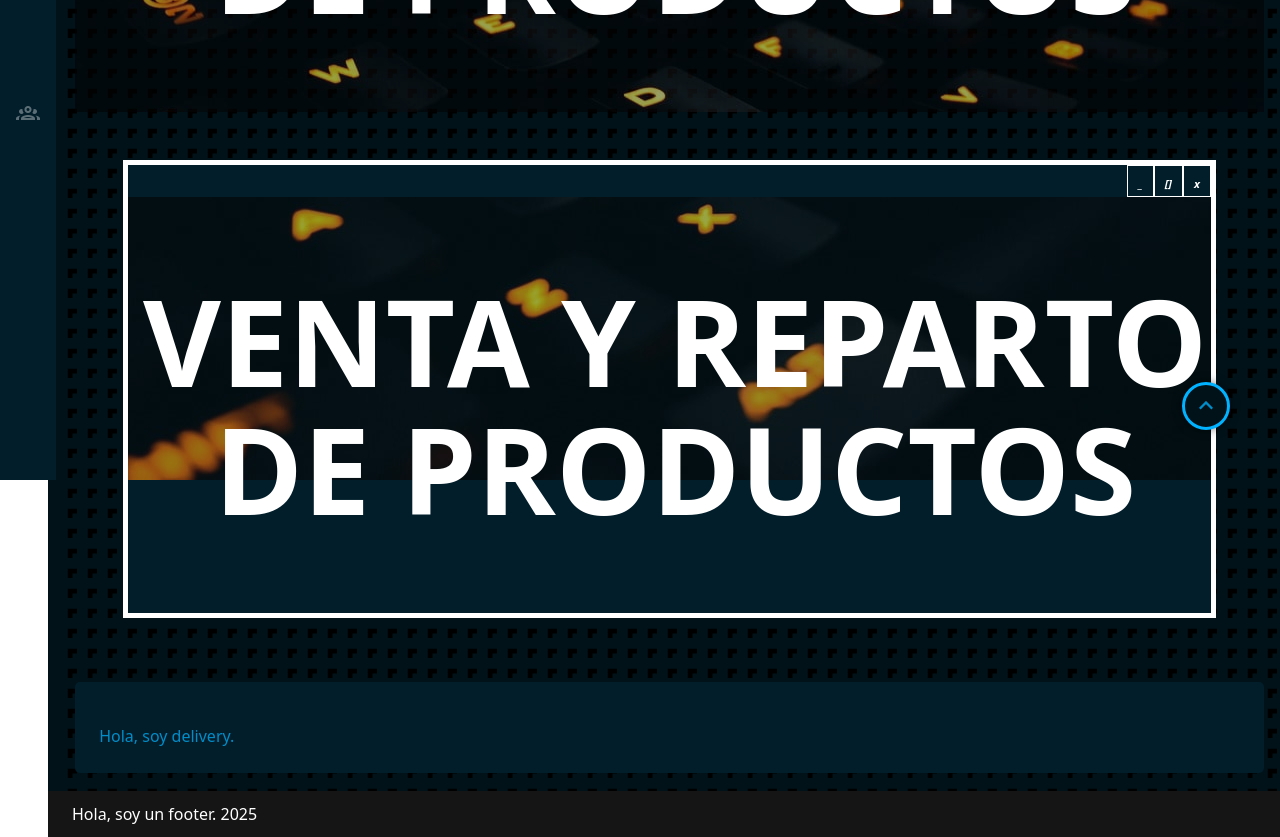
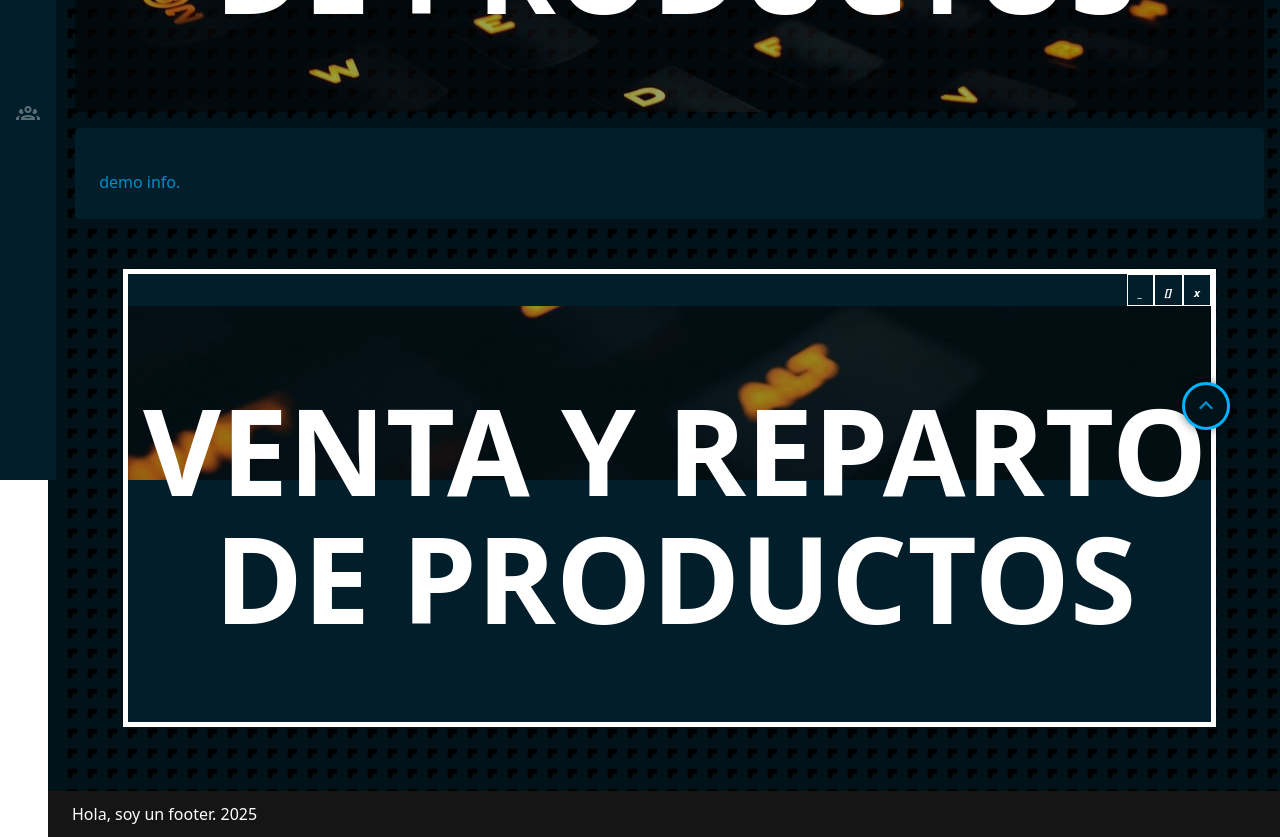
Before and after one commit to daanube/my-own-portfolio-shove-it, a Vue app: page /#/demos/delivery in a window 1280 px wide. Shown: the part 320-1157 px from the top of the page. Built offline with nearby package versions, Linux system fonts and the light colour scheme.

Commit message:
correccion en windowshape
correccion en windowshape

```diff
--- a/src/views/Projects/DeliveryDemoView.vue
+++ b/src/views/Projects/DeliveryDemoView.vue
@@ -2,11 +2,11 @@
     import SideBarLayout from '../../layouts/SideBarLayout.vue';
     import Article from '../../components/ArticleComponent.vue';
     import MainTitle from '../../components/MainTitleComponent.vue';
-import WindowShape from '../../components/WindowShape.vue';
+    import WindowShape from '../../components/WindowShapeComponent.vue';
 
     const title = "Venta y reparto de productos";
     const bgUrl = "/images/bgs/keyboard-mechanical-keyboard-3196030_1280-min.jpg";
-    const articleText = "Hola, soy delivery";
+    const articleText = "demo info";
 </script>
 
 <!-- //////////////////////////////////////////////////////////////////////// -->
@@ -18,11 +18,13 @@ import WindowShape from '../../components/WindowShape.vue';
             <div class="col-12 slotArea">
                 <MainTitle :mainTitleText='title' :image-url='`url(${bgUrl})`' />
 
+                <!-- demo info -->
+                <Article :articleText="articleText" />
+
                 <WindowShape>
                     <MainTitle :mainTitleText='title' :image-url='`url(${bgUrl})`' />
                 </WindowShape>
 
-                <Article :articleText="articleText" />
             </div>
         </div>
     </SideBarLayout>
```
Also changed, not shown: src/components/WindowShapeComponent.vue (renamed from src/components/WindowShape.vue).
